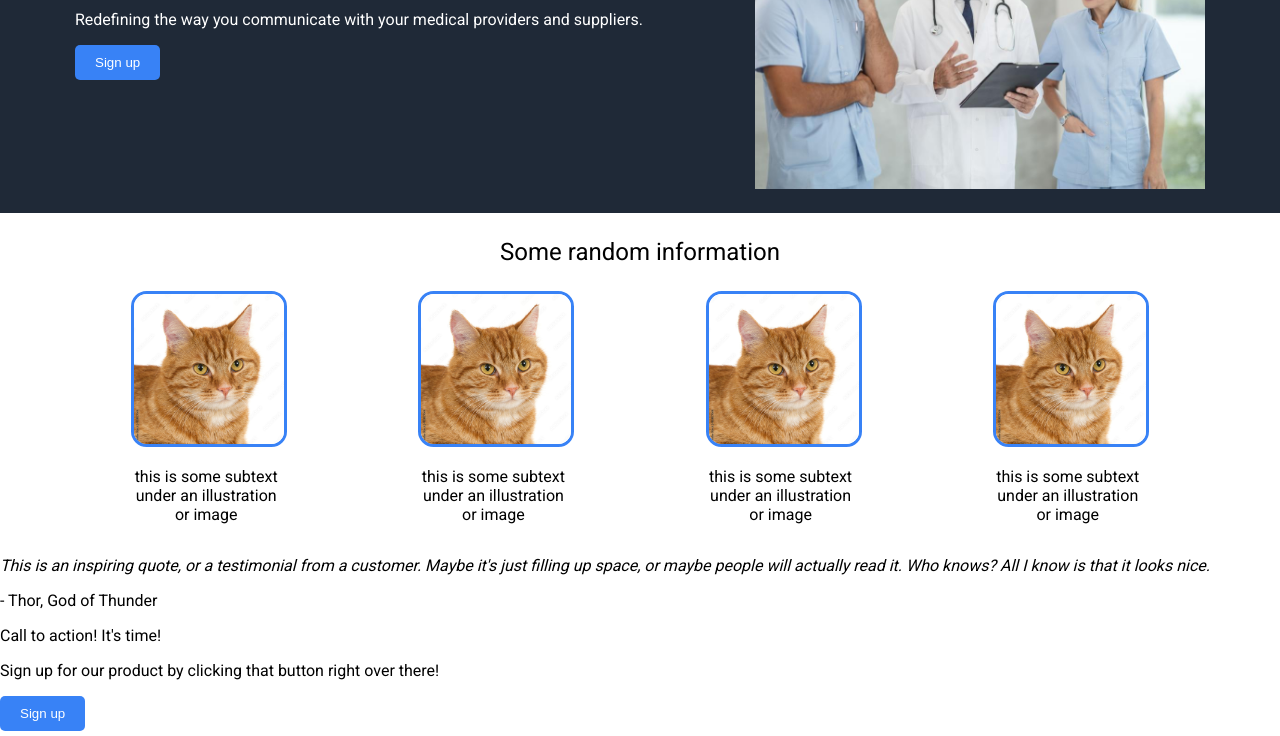
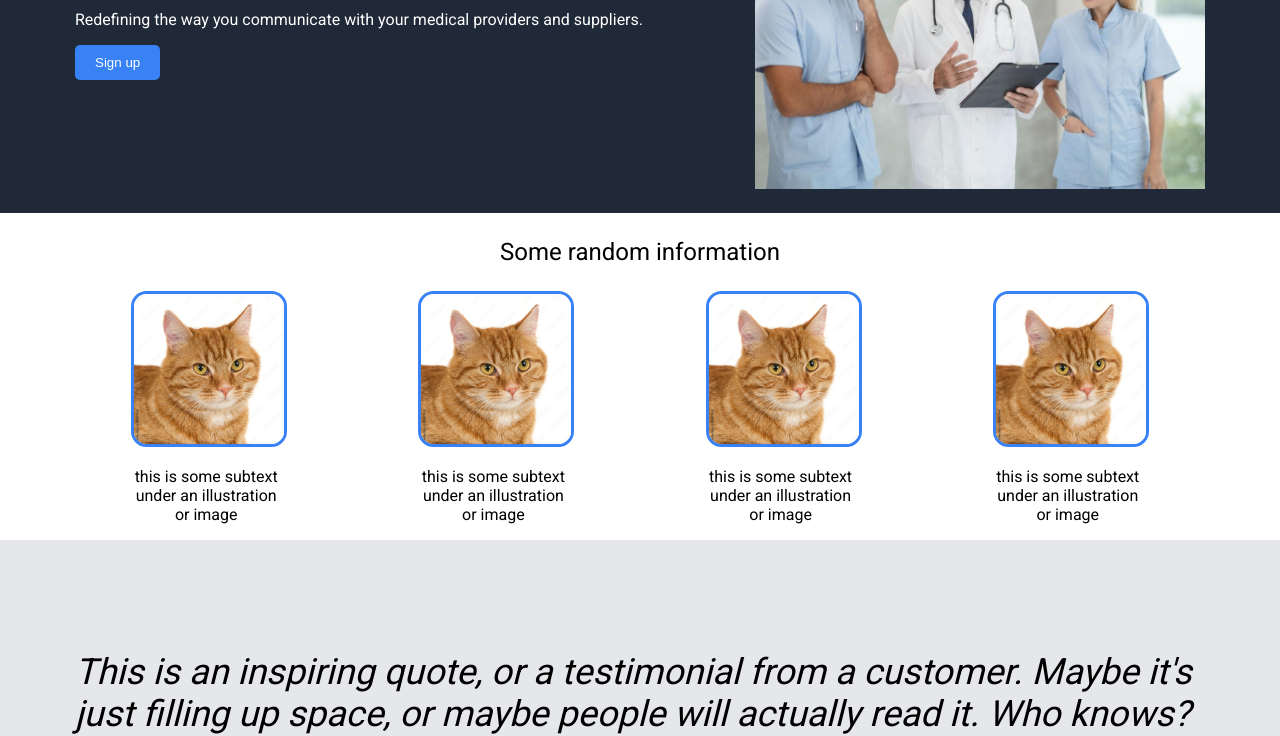
Before and after one commit to cchiu727/landing-page, a plain HTML site: page index.html in a window 1280 px wide. Shown: the part 220-956 px from the top of the page. Drawn offline with Linux system fonts and the light colour scheme.

Commit message:
Add styling to quote container

```diff
--- a/index.css
+++ b/index.css
@@ -84,3 +84,21 @@ button {
 .info-text {
     width: 150px;
 }
+
+.quote-container {
+    background-color: #E5E7EB;
+    padding: 75px;
+    font-size: 36px;
+}
+
+.quote-author {
+    font-weight: bold;
+    text-align: right;
+}
+
+footer {
+    margin: 100px;
+    display: flex;
+    justify-content: center;
+    align-items: center;
+}
--- a/index.html
+++ b/index.html
@@ -54,8 +54,8 @@
         </div>
     </div>
     <div class="quote-container">
-        <p><em>This is an inspiring quote, or a testimonial from a customer. Maybe it's just filling up space, or maybe people will actually read it. Who knows? All I know is that it looks nice.</em></p>
-        <p>- Thor, God of Thunder</p>
+        <p class="quote-text"><em>This is an inspiring quote, or a testimonial from a customer. Maybe it's just filling up space, or maybe people will actually read it. Who knows? All I know is that it looks nice.</em></p>
+        <p class="quote-author">- Thor, God of Thunder</p>
     </div>
     <footer>
         <div name="sign-up-container">
```
